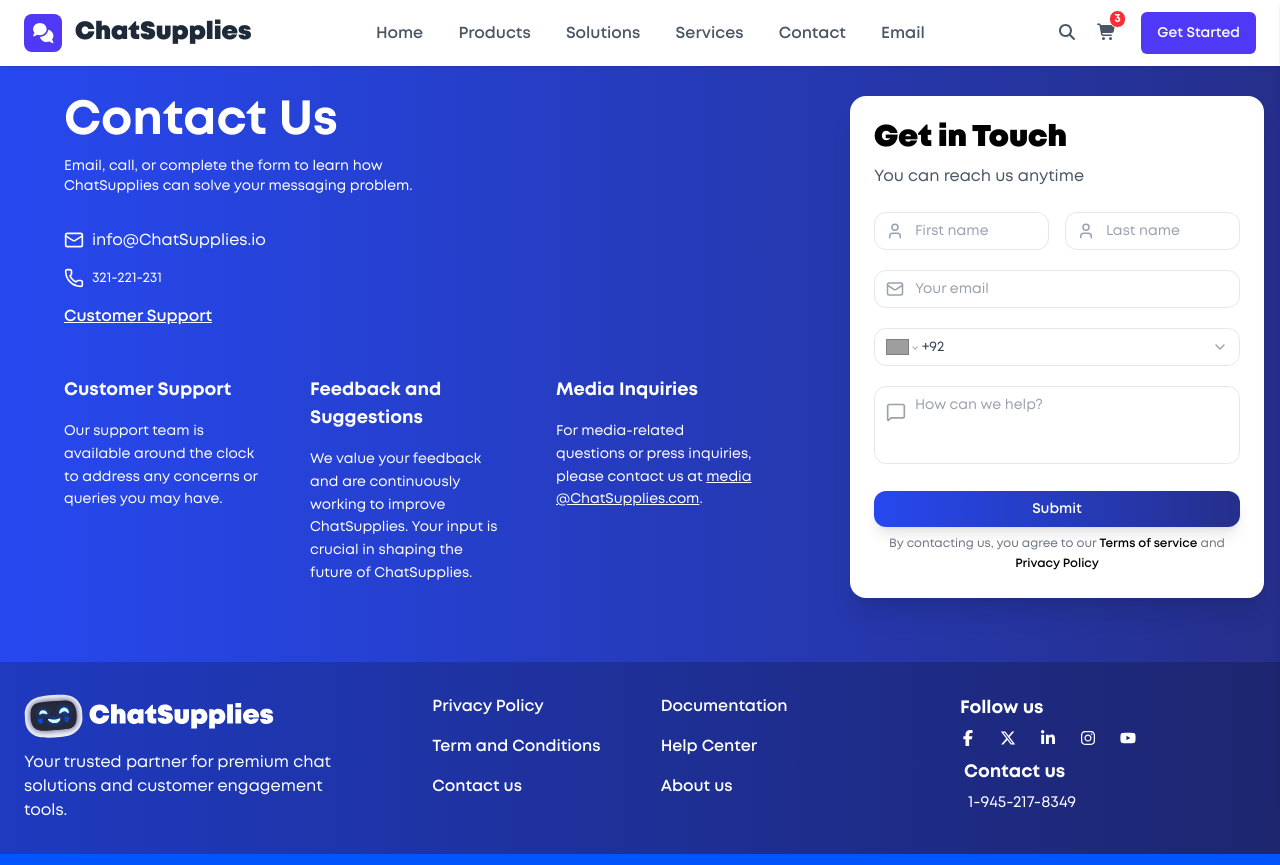
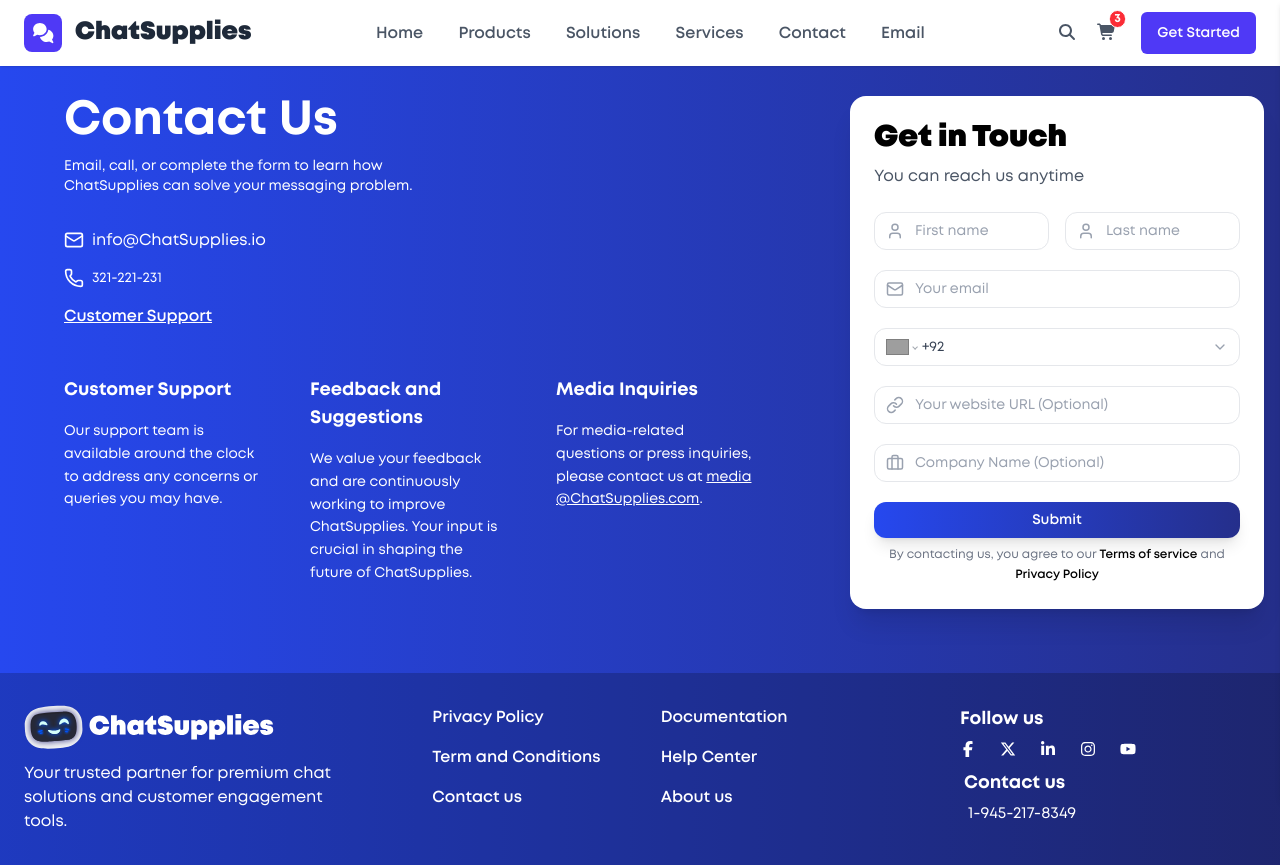
Before and after one commit to arhamsarwar786/chatsupplies-website, a Next.js app: page /Contacts in a window 1280 px wide. Built offline with nearby package versions, Linux system fonts and the light colour scheme; grey boxes are pictures that could not be loaded.

Commit message:
Update Api of Book a Demo

```diff
--- a/app/Components/Form.tsx
+++ b/app/Components/Form.tsx
@@ -1,7 +1,7 @@
 "use client";
 
 import React, { useState } from "react";
-import { Mail, ChevronDown, User, MessageSquare } from "lucide-react";
+import { Mail, ChevronDown, User, Link, Briefcase } from "lucide-react";
 import PhoneInput from "react-phone-number-input";
 import "react-phone-number-input/style.css";
 import { toast } from "sonner";
@@ -21,23 +21,23 @@ const ContactForm: React.FC = () => {
     const formData = new FormData(e.currentTarget);
     const firstName = (formData.get("firstName") as string)?.trim();
     const lastName = (formData.get("lastName") as string)?.trim();
+    const websiteUrl = (formData.get("websiteUrl") as string)?.trim();
+    const companyName = (formData.get("companyName") as string)?.trim();
 
     const payload = {
-      firstName: firstName,
-      lastName: lastName,
+      first_name: firstName,
+      last_name: lastName,
       email: (formData.get("email") as string)?.trim(),
-      phone: form.phone_number?.trim(),
-      website: "",
-      company: "",
-      message: (formData.get("message") as string)?.trim(),
+      phone_number: form.phone_number?.trim(),
+      website_url: websiteUrl,
+      company_name: companyName,
     };
 
     if (
-      !payload.firstName ||
-      !payload.lastName ||
+      !payload.first_name ||
+      !payload.last_name ||
       !payload.email ||
-      !payload.phone ||
-      !payload.message
+      !payload.phone_number
     ) {
       toast.error("Fill all required fields");
       return;
@@ -48,10 +48,11 @@ const ContactForm: React.FC = () => {
 
     try {
       const res = await fetch(
-        "https://api.chatsupplies.com/api/book-appointment?client_id=21&session_id=21",
+        "https://api.chatsupplies.com/beta/signup",
         {
           method: "POST",
           headers: {
+            "accept": "application/json",
             "Content-Type": "application/json",
           },
           body: JSON.stringify(payload),
@@ -72,7 +73,6 @@ const ContactForm: React.FC = () => {
           if (typeof data.detail === "string") {
             errorMsg = data.detail;
           } else if (Array.isArray(data.detail) && data.detail.length > 0) {
-            // ✅ Handle array of validation errors
             errorMsg = data.detail.map((err: any) => err.msg).join(", ");
             console.log("Network response error:", data);
           } else if (data.detail?.msg) {
@@ -87,10 +87,16 @@ const ContactForm: React.FC = () => {
         return;
       }
 
-      setResponseMsg("Your request is received. We'll contact you soon");
+      // Handle successful response
+      if (data.success) {
+        setResponseMsg(data.message || "Your request is received. We'll contact you soon");
         toast.success("Form submitted successfully!");
         e.currentTarget.reset();
         setForm({ phone_number: "" });
+      } else {
+        setResponseMsg(data.message || "Something went wrong");
+        toast.error(data.message || "Something went wrong");
+      }
     } catch (error) {
       console.error(error);
       setResponseMsg("Something went wrong");
@@ -102,12 +108,15 @@ const ContactForm: React.FC = () => {
 
   const fetchAppointments = async () => {
     try {
-      const response = await fetch("/api/appointments?id=21&limit=50", {
+      const response = await fetch(
+        "https://api.chatsupplies.com/api/book-appointment",
+        {
           method: "GET",
           headers: {
             accept: "application/json",
           },
-      });
+        }
+      );
       const appointments = await response.json();
       console.log(appointments);
     } catch (error) {
@@ -188,17 +197,30 @@ const ContactForm: React.FC = () => {
         </div>
 
         <div className="relative">
-          <MessageSquare
-            size={20}
-            className="absolute left-3 top-4 text-gray-400"
+          <Link
+            size={18}
+            className="absolute left-3 top-1/2 -translate-y-1/2 text-gray-400"
           />
-          <textarea
-            id="message"
-            name="message"
-            placeholder="How can we help?"
-            rows={3}
-            maxLength={120}
-            className="w-full pl-10 pr-4 py-2 border border-gray-200 rounded-xl resize-none text-gray-700 placeholder-gray-400 text-sm"
+          <input
+            type="url"
+            id="websiteUrl"
+            name="websiteUrl"
+            placeholder="Your website URL (Optional)"
+            className="w-full pl-10 pr-4 py-2 border border-gray-200 rounded-xl text-gray-700 placeholder-gray-400 text-sm"
+          />
+        </div>
+
+        <div className="relative">
+          <Briefcase
+            size={18}
+            className="absolute left-3 top-1/2 -translate-y-1/2 text-gray-400"
+          />
+          <input
+            type="text"
+            id="companyName"
+            name="companyName"
+            placeholder="Company Name (Optional)"
+            className="w-full pl-10 pr-4 py-2 border border-gray-200 rounded-xl text-gray-700 placeholder-gray-400 text-sm"
           />
         </div>
 
```
Lines whose indentation alone changed are shown as unchanged.
